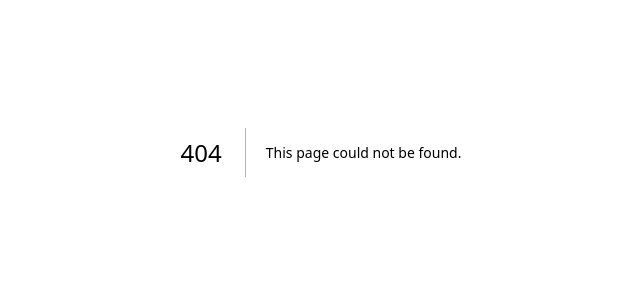
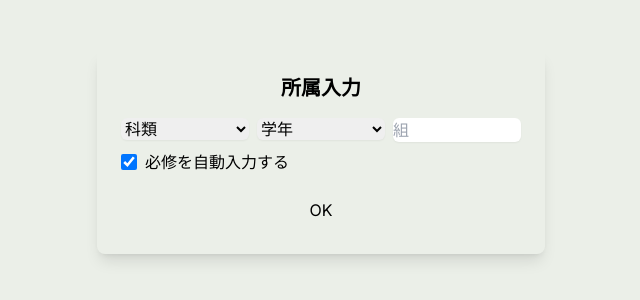
Before and after one commit to ut-code/syllabus-next, a Next.js app: page /register in a window 1280 px wide. Before the commit this address had no page. Shown: the part 248-548 px from the top of the page, without its empty margins (319-959 px from the left). Built offline with nearby package versions, Linux system fonts and the light colour scheme.

Commit message:
UI作成

```diff
--- /dev/null
+++ b/src/app/hooks/useFetchRegisteredInfo.tsx
@@ -0,0 +1,52 @@
+"use client";
+
+/**
+ * `useFetchRegisteredInfo`
+ *
+ * このフックは、ローカルストレージから登録情報を取得し、状態として保持します。
+ * @returns {object} - `registerdInfo` と `setRegisterdInfo` を含むオブジェクト
+ * @returns {Registertype} return.registerdInfo - 登録情報
+ * @returns {React.Dispatch<React.SetStateAction<Registertype>>} return.setRegisterdInfo - 登録情報を更新するための関数
+ */
+
+import { useState, useEffect } from "react";
+import { RegisterType } from "@/type";
+
+const useFetchRegisteredInfo = (): {
+  registeredInfo: RegisterType;
+  setRegisteredInfo: React.Dispatch<React.SetStateAction<RegisterType>>;
+} => {
+  const [registeredInfo, setRegisteredInfo] = useState<RegisterType>({
+    stream: undefined,
+    grade: undefined,
+    classNumber: undefined,
+  });
+
+  // SSRで初期化されないように、useEffectでローカルストレージから取得
+  useEffect(() => {
+    // 一度登録情報を取得したら、再度取得しない 無限ループを防ぐ
+    if (
+      registeredInfo.stream &&
+      registeredInfo.grade &&
+      registeredInfo.classNumber
+    ) {
+      return;
+    }
+
+    const _stream = localStorage.getItem("stream");
+    const _grade = localStorage.getItem("grade");
+    const _classNumber = localStorage.getItem("classNumber");
+
+    if (_stream && _grade && _classNumber) {
+      setRegisteredInfo({
+        stream: _stream,
+        grade: _grade,
+        classNumber: _classNumber,
+      });
+    }
+  }, [registeredInfo]);
+
+  return { registeredInfo, setRegisteredInfo };
+};
+
+export default useFetchRegisteredInfo;
--- /dev/null
+++ b/src/app/register/RegisterPresenter.tsx
@@ -0,0 +1,155 @@
+"use client";
+
+import { Select, Input } from "@headlessui/react";
+
+import { RegisterType } from "@/type";
+import { streamOptions, gradeOptions } from "@/app/register/options";
+
+type RegisterPresenterProps = {
+  registeredInfo: RegisterType;
+  setRegisteredInfo: (info: RegisterType) => void;
+  isAutofillCompulsory: boolean;
+  setIsAutofillCompulsory: (isAutofillCompulsory: boolean) => void;
+};
+
+/**
+ * RegisterPresenter component renders a form for registering user information including stream, grade, and class number.
+ * It also includes a checkbox for compulsory autofill option.
+ * @param props - The props for the component.
+ * @param props.registeredInfo - The currently registered information.
+ * @param props.setRegisteredInfo - Function to update the registered information.
+ * @param props.isAutofillCompulsory - Flag indicating if autofill is compulsory.
+ * @param props.setIsAutofillCompulsory - Function to update the compulsory autofill flag.
+ * @returns The RegisterPresenter component.
+ */
+export default function RegisterPresenter({
+  registeredInfo,
+  setRegisteredInfo,
+  isAutofillCompulsory,
+  setIsAutofillCompulsory,
+}: RegisterPresenterProps): JSX.Element {
+  const { stream, grade, classNumber } = registeredInfo;
+
+  /**
+   * StreamSelect component renders a select dropdown for stream options.
+   * @returns The StreamSelect component.
+   */
+  function StreamSelect(): JSX.Element {
+    return (
+      <Select
+        name="stream"
+        id="compulsory"
+        value={stream}
+        onChange={(e) =>
+          setRegisteredInfo({ ...registeredInfo, stream: e.target.value })
+        }
+        className="block w-full border-gray-300 rounded-md shadow-sm focus:border-indigo-500 focus:ring focus:ring-indigo-200 focus:ring-opacity-50"
+      >
+        {streamOptions.map((option) => {
+          return (
+            <option key={option.value} value={option.value}>
+              {option.label}
+            </option>
+          );
+        })}
+      </Select>
+    );
+  }
+
+  /**
+   * GradeSelect component renders a select dropdown for grade options.
+   * @returns The GradeSelect component.
+   */
+  function GradeSelect(): JSX.Element {
+    return (
+      <Select
+        name="grade"
+        id="grade"
+        value={grade}
+        onChange={(e) =>
+          setRegisteredInfo({ ...registeredInfo, grade: e.target.value })
+        }
+        className="block w-full border-gray-300 rounded-md shadow-sm focus:border-indigo-500 focus:ring focus:ring-indigo-200 focus:ring-opacity-50"
+      >
+        {gradeOptions.map((option) => {
+          return (
+            <option key={option.value} value={option.value}>
+              {option.label}
+            </option>
+          );
+        })}
+      </Select>
+    );
+  }
+
+  /**
+   * ClassNumberInput component renders an input field for class number.
+   * @returns The ClassNumberInput component.
+   */
+  function ClassNumberInput(): JSX.Element {
+    return (
+      <Input
+        id="className-number"
+        type="number"
+        min="1"
+        max="39"
+        placeholder="組"
+        value={classNumber}
+        onChange={(e) => {
+          setRegisteredInfo({ ...registeredInfo, classNumber: e.target.value });
+        }}
+        className="block w-full border-gray-300 rounded-md shadow-sm focus:border-indigo-500 focus:ring focus:ring-indigo-200 focus:ring-opacity-50"
+      />
+    );
+  }
+
+  /**
+   * CompulsoryAutofillCheckbox component renders a checkbox for compulsory autofill option.
+   * @returns The CompulsoryAutofillCheckbox component.
+   */
+  function CompulsoryAutofillCheckbox(): JSX.Element {
+    return (
+      <div className="mt-2">
+        <label className="flex items-center space-x-2">
+          <input
+            type="checkbox"
+            checked={isAutofillCompulsory}
+            onChange={(e) => setIsAutofillCompulsory(e.target.checked)}
+            className="h-4 w-4 rounded border-gray-300 text-indigo-600 focus:ring-indigo-500"
+          />
+          <span>必修を自動入力する</span>
+        </label>
+      </div>
+    );
+  }
+
+  return (
+    <div className="min-h-screen bg-gray-100 flex items-center justify-center">
+      <div className="bg-white p-6 rounded-lg shadow-lg w-full max-w-md">
+        <header className="text-xl font-semibold text-center mb-4">
+          所属入力
+        </header>
+        <div className="flex space-x-2">
+          <div className="flex-1">
+            <StreamSelect />
+          </div>
+          <div className="flex-1">
+            <GradeSelect />
+          </div>
+          <div className="flex-1">
+            <ClassNumberInput />
+          </div>
+        </div>
+        <CompulsoryAutofillCheckbox />
+        <div className="flex justify-center">
+          <button
+            id="close-status"
+            className="mt-4 w-1/2 bg-indigo-600 text-white py-2 rounded-md hover:bg-indigo-700 focus:outline-none focus:ring-2 focus:ring-indigo-500 focus:ring-opacity-50"
+          >
+            OK
+          </button>
+        </div>
+      </div>
+    </div>
+  );
+}
--- /dev/null
+++ b/src/app/register/options.ts
@@ -0,0 +1,45 @@
+export const streamOptions = [
+  {
+    value: "default",
+    label: "科類",
+  },
+  {
+    value: "l1",
+    label: "文科一類",
+  },
+  {
+    value: "l2",
+    label: "文科二類",
+  },
+  {
+    value: "l3",
+    label: "文科三類",
+  },
+  {
+    value: "s1",
+    label: "理科一類",
+  },
+  {
+    value: "s2",
+    label: "理科二類",
+  },
+  {
+    value: "s3",
+    label: "理科三類",
+  },
+];
+
+export const gradeOptions = [
+  {
+    value: "default",
+    label: "学年",
+  },
+  {
+    value: "1",
+    label: "1年",
+  },
+  {
+    value: "2",
+    label: "2年",
+  },
+];
--- /dev/null
+++ b/src/app/register/page.tsx
@@ -0,0 +1,27 @@
+"use client";
+
+import { useState } from "react";
+
+import RegisterPresenter from "./RegisterPresenter";
+
+import useFetchRegisteredInfo from "@/app/hooks/useFetchRegisteredInfo";
+
+/**
+ * RegisterContainer
+ * @returns - Reactコンポーネント
+ */
+export default function RegisterContainer() {
+  const { registeredInfo, setRegisteredInfo } = useFetchRegisteredInfo();
+  const [isAutofillCompulsory, setIsAutofillCompulsory] =
+    useState<boolean>(true);
+  return (
+    <section>
+      <RegisterPresenter
+        registeredInfo={registeredInfo}
+        setRegisteredInfo={setRegisteredInfo}
+        isAutofillCompulsory={isAutofillCompulsory}
+        setIsAutofillCompulsory={setIsAutofillCompulsory}
+      />
+    </section>
+  );
+}
```
